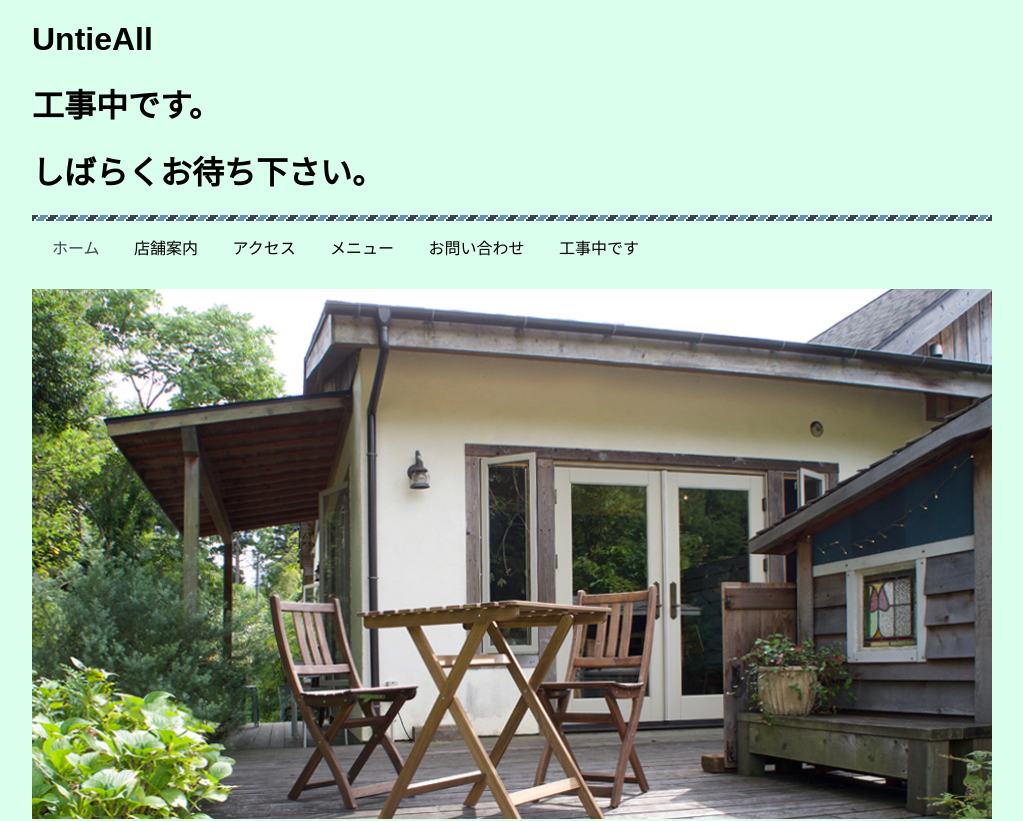
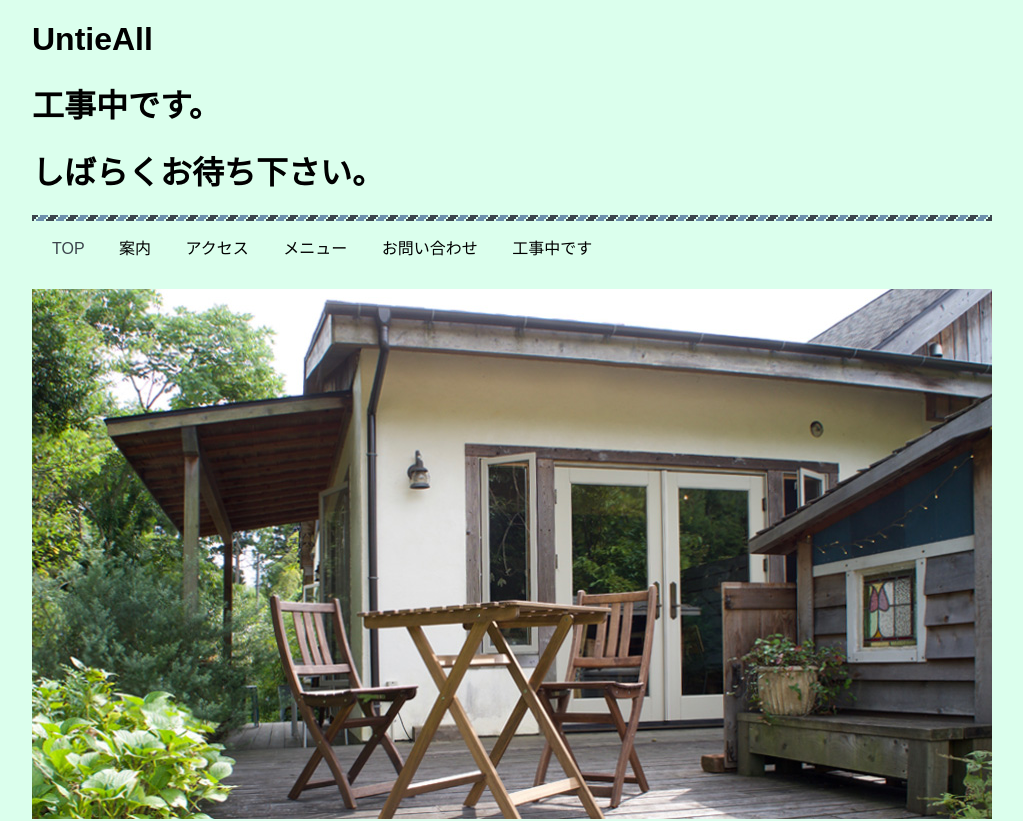
Before and after one commit to heecheol153/web-test, a plain HTML site: page index.html in a window 1280 px wide. Shown: the top 821 px of the page, without its empty margins (128-1151 px from the left). Drawn offline with Linux system fonts and the light colour scheme.

Commit message:
Update index.html

```diff
--- a/index.html
+++ b/index.html
@@ -18,8 +18,8 @@
         <h1>しばらくお待ち下さい。</h1>
 		<nav class="nav">
 			<ul>
-				<li><a href="index.html">ホーム</a></li>
-                <li>店舗案内</li>
+				<li><a href="index.html">TOP</a></li>
+                <li>案内</li>
 				<li>アクセス</li>
 				<li>メニュー</li>
 				<li>お問い合わせ</li>
```
